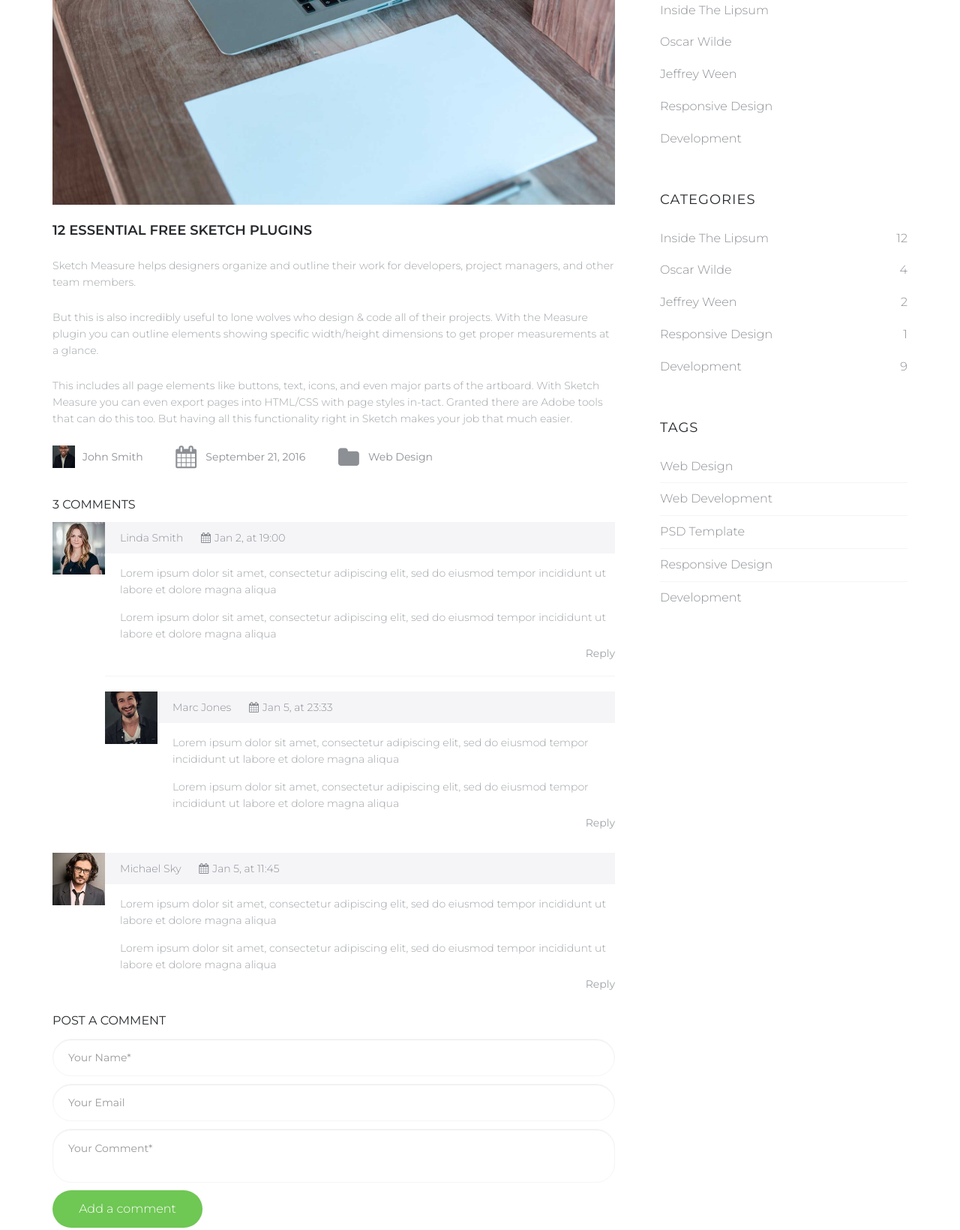
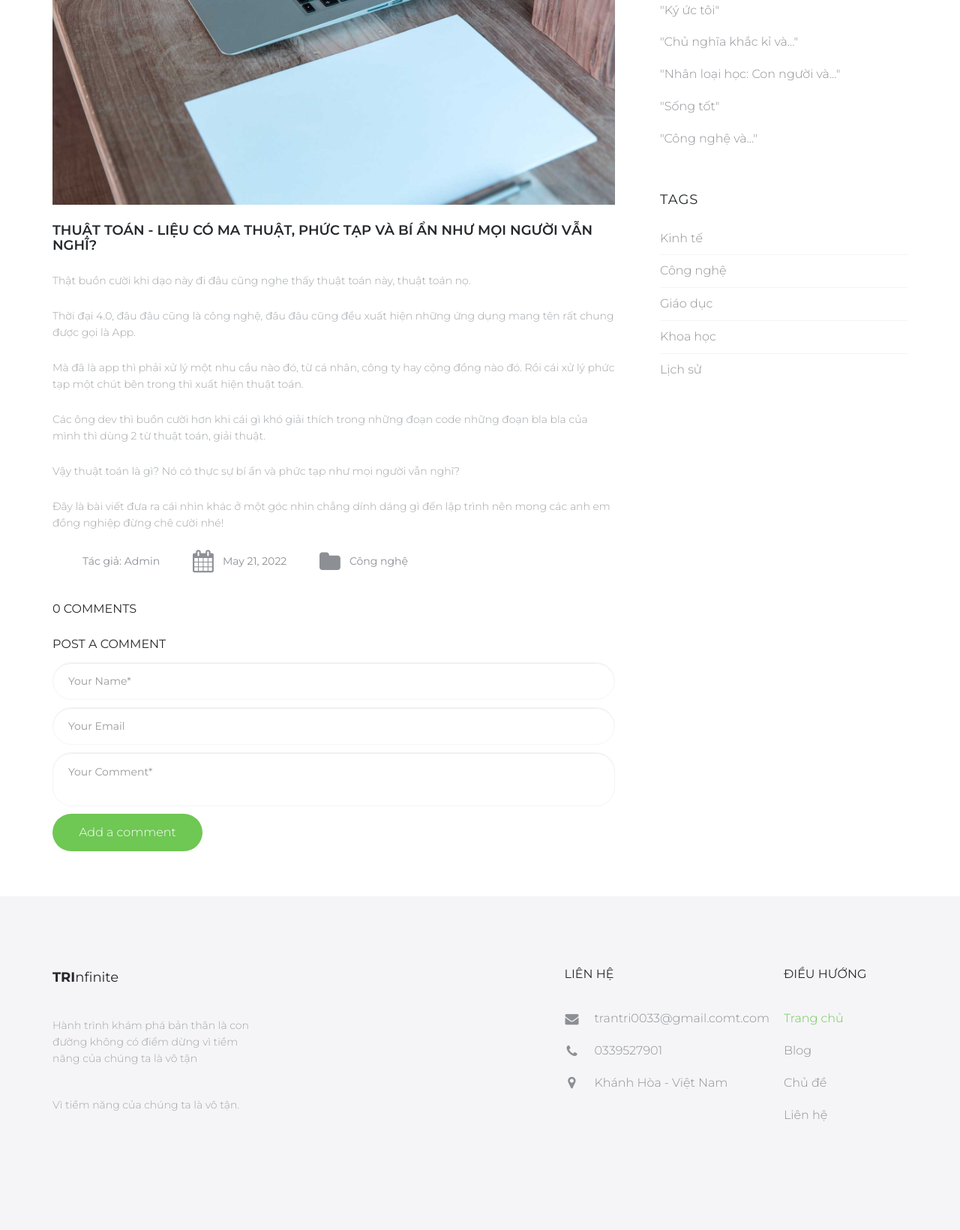
Before and after one commit to QuocTri3105/quoctri3105.github.io, a plain HTML site: page blog-post.html in a window 1280 px wide. Shown: the part 667-2307 px from the top of the page at 75% size. Drawn offline with nearby package versions, Linux system fonts and the light colour scheme.

Commit message:
Add files via upload

```diff
--- a/blog-post.html
+++ b/blog-post.html
@@ -7,7 +7,7 @@
     <meta http-equiv="Content-Type" content="text/html; charset=utf-8">
     <meta http-equiv="X-UA-Compatible" content="IE=edge">
 
-    <title>Blog Post | Agency Perfect</title>
+    <title>Blog Post | TRInfinite</title>
 
     <meta name="description" content="">
     <meta name="author" content="">
@@ -51,7 +51,7 @@
 
                 <div class="navbar-header">
 
-                    <a href="index.html" class="site-title"><span>Agency</span>Perfect</a>
+                    <a href="index.html" class="site-title"><span>TRI</span>nfinite</a>
 
                 </div><!-- /.navbar-header -->
 
@@ -59,19 +59,19 @@
 
                     <ul class="nav navbar-nav navbar-right">
 
-                        <li><a href="index.html">Home</a></li>
+                        <li><a href="index.html">Trang chủ</a></li>
                         <li class="dropdown"><a href="#" class="dropdown-toggle" data-toggle="dropdown">Pages<i class="fa fa-caret-down hidden-xs" aria-hidden="true"></i></a>
 
                             <ul class="dropdown-menu" role="menu" aria-labelledby="menu1">
-                              <li><a href="portfolio.html">Portfolio</a></li>
+                              <li><a href="portfolio.html">Chủ đề</a></li>
                               <li><a href="blog.html">Blog</a></li>
                             </ul>
 
                         </li>
-                        <li><a href="portfolio.html">Portfolio</a></li>
+                        <li><a href="portfolio.html">Chủ đề</a></li>
                         <li class="active"><a href="blog.html">Blog</a></li>
-                        <li><a href="contact.html">Contact</a></li>
-                        <li><a href="ui-elements.html">UI Elements</a></li>
+                        <li><a href="contact.html">Liên hệ</a></li>
+
 
                     </ul>
 
@@ -86,7 +86,7 @@
             <div class="hero-text">
                 <h1>Blog</h1>
                 <ol class="breadcrumb">
-                  <li class="breadcrumb-item"><a href="index.html">Home</a></li>
+                  <li class="breadcrumb-item"><a href="index.html">Trang chủ</a></li>
                   <li class="breadcrumb-item"><a href="blog.html">Blog</a></li>
                   <li class="breadcrumb-item active">Blog post</li>
                 </ol>
@@ -103,86 +103,31 @@
                         <article class="blog-post">
                             <img src="assets/img/portfolio-1.jpg" class="img-res" alt="">
                             <div class="post-content">
-                                <h2 class="post-title">12 Essential Free Sketch Plugins</h2>
-                                <p>Sketch Measure helps designers organize and outline their work for developers, project managers, and other team members.</p>
-                                <p>But this is also incredibly useful to lone wolves who design & code all of their projects. With the Measure plugin you can outline elements showing specific width/height dimensions to get proper measurements at a glance.</p>
-                                <p>This includes all page elements like buttons, text, icons, and even major parts of the artboard. With Sketch Measure you can even export pages into HTML/CSS with page styles in-tact. Granted there are Adobe tools that can do this too. But having all this functionality right in Sketch makes your job that much easier.</p>
-
+                                <h2 class="post-title">Thuật toán - liệu có ma thuật, phức tạp và bí ẩn như mọi người vẫn nghĩ?</h2>
+                                <p>Thật buồn cười khi dạo này đi đâu cũng nghe thấy thuật toán này, thuật toán nọ.</p>
+                                <p>Thời đại 4.0, đâu đâu cũng là công nghệ, đâu đâu cũng đều xuất hiện những ứng dụng mang tên rất chung được gọi là App.</p>
+                                <p>Mà đã là app thì phải xử lý một nhu cầu nào đó, từ cá nhân, công ty hay cộng đồng nào đó. Rồi cái xử lý phức tạp một chút bên trong thì xuất hiện thuật toán.</p>
+                                <p>Các ông dev thì buồn cười hơn khi cái gì khó giải thích trong những đoạn code những đoạn bla bla của mình thì dùng 2 từ thuật toán, giải thuật.</p>
+                                <p>Vậy thuật toán là gì? Nó có thực sự bí ẩn và phức tạp như mọi người vẫn nghĩ?
+                                <P>Đây là bài viết đưa ra cái nhìn khác ở một góc nhìn chẳng dính dáng gì đến lập trình nên mong các anh em đồng nghiệp đừng chê cười nhé!</p>
+                                <p></p>
+                                <p></p>
                                 <div class="post-meta">
                                     <span class="post-author">
-                                        <a href="#"><img class="img-res" src="assets/img/author.jpg" alt=""> John Smith</a>
+                                        <a> Tác giả: Admin</a>
                                     </span>
                                     <span class="post-date">
-                                        <a href=""><i class="fa fa-calendar" aria-hidden="true"></i> September 21, 2016</a>
+                                        <a href=""><i class="fa fa-calendar" aria-hidden="true"></i> May 21, 2022</a>
                                         </span>
                                     <span class="post-category">
-                                        <a href=""><i class="fa fa-folder" aria-hidden="true"></i> Web Design</a>
+                                        <a href=""><i class="fa fa-folder" aria-hidden="true"></i> Công nghệ</a>
                                     </span>
                                 </div><!-- /.post-meta -->
                             </div><!-- /.post-content -->
                         </article><!-- /.blog-post -->
                         <div id="PostComments" class="post-comments">
-                            <h3>3 Comments</h3>
-                            <div class="post-comment">
-
-                                <img class="img-res" src="assets/img/author-2.jpg" alt="">
-
-                                <div class="post-comment-content">
-
-                                    <div class="post-comment-content-details">
-                                        <p class="post-comment-author-name">Linda Smith</p>
-                                        <p class="post-comment-date"><i class="fa fa-calendar" aria-hidden="true"></i>Jan 2, at 19:00</p>
-                                    </div><!-- /.post-content-details -->
-                                    <p class="comment">Lorem ipsum dolor sit amet, consectetur adipiscing elit, sed do eiusmod tempor incididunt ut labore et dolore magna aliqua</p>
-
-                                    <p class="comment">Lorem ipsum dolor sit amet, consectetur adipiscing elit, sed do eiusmod tempor incididunt ut labore et dolore magna aliqua</p>
-                                    <div class="text-right comment-reply">
-                                        <a href="#">Reply</a>
-                                    </div>
-
-                                </div><!-- /.post-comment-content -->
+                            <h3>0 Comments</h3>
                             </div><!-- /.post-comment -->
-                            <div class="replied">
-                                <div class="post-comment">
-
-                                    <img class="img-res" src="assets/img/author-3.jpg" alt="">
-
-                                    <div class="post-comment-content">
-
-                                        <div class="post-comment-content-details">
-                                            <p class="post-comment-author-name">Marc Jones</p>
-                                            <p class="post-comment-date"><i class="fa fa-calendar" aria-hidden="true"></i>Jan 5, at 23:33</p>
-                                        </div><!-- /.post-content-details -->
-                                        <p class="comment">Lorem ipsum dolor sit amet, consectetur adipiscing elit, sed do eiusmod tempor incididunt ut labore et dolore magna aliqua</p>
-
-                                        <p class="comment">Lorem ipsum dolor sit amet, consectetur adipiscing elit, sed do eiusmod tempor incididunt ut labore et dolore magna aliqua</p>
-                                        <div class="text-right comment-reply">
-                                            <a href="#">Reply</a>
-                                        </div>
-
-                                    </div><!-- /.post-comment-content -->
-                                </div><!-- /.post-comment -->
-                            </div><!-- /.replied -->
-                            <div class="post-comment">
-
-                                <img class="img-res" src="assets/img/author-4.jpg" alt="">
-
-                                <div class="post-comment-content">
-
-                                    <div class="post-comment-content-details">
-                                        <p class="post-comment-author-name">Michael Sky</p>
-                                        <p class="post-comment-date"><i class="fa fa-calendar" aria-hidden="true"></i>Jan 5, at 11:45</p>
-                                    </div><!-- /.post-content-details -->
-                                    <p class="comment">Lorem ipsum dolor sit amet, consectetur adipiscing elit, sed do eiusmod tempor incididunt ut labore et dolore magna aliqua</p>
-
-                                    <p class="comment">Lorem ipsum dolor sit amet, consectetur adipiscing elit, sed do eiusmod tempor incididunt ut labore et dolore magna aliqua</p>
-                                    <div class="text-right comment-reply">
-                                        <a href="#">Reply</a>
-                                    </div>
-
-                                </div><!-- /.post-comment-content -->
-                            </div><!-- /.post-comment -->
-                        </div><!-- /#PostComments -->
                         <div class="respond">
                             <h3>Post a Comment</h3>
                             <form class="form-horizontal">
@@ -196,40 +141,30 @@
                     <aside class="col-md-4">
                         <div class="sidebar">
                             <div class="widget search-form">
-                                <h4 class="widget-title">Search the blog</h4>
+                                <h4 class="widget-title">Tìm kiếm</h4>
                                 <form class="form-group">
-                                    <input type="text" class="form-control" placeholder="Search" required>
+                                    <input type="text" class="form-control" placeholder="Nhập từ khóa" required>
                                     <button class="btn btn-green" type="button"><i class="fa fa-search" aria-hidden="true"></i></button>
                                 </form>
                             </div><!-- /.search-form -->
                             <div class="widget widget-recent-posts">
-                                <h4 class="widget-title">Recent posts</h4>
+                                <h4 class="widget-title">Bài viết mới nhất</h4>
                                 <ul class="list-unstyled">
-                                    <li><a href="#">Inside The Lipsum</a></li>
-                                    <li><a href="#">Oscar Wilde</a></li>
-                                    <li><a href="#">Jeffrey Ween</a></li>
-                                    <li><a href="#">Responsive Design</a></li>
-                                    <li><a href="#">Development</a></li>
+                                    <li><a href="#">"Ký ức tôi"</a></li>
+                                    <li><a href="#">"Chủ nghĩa khắc kỉ và..."</a></li>
+                                    <li><a href="#">"Nhân loại học: Con người và..." </a></li>
+                                    <li><a href="#">"Sống tốt"</a></li>
+                                    <li><a href="#">"Công nghệ và..."</a></li>
                                 </ul>
                             </div><!-- /.widget-recent-posts -->
-                            <div class="widget widget-categories">
-                                <h4 class="widget-title">Categories</h4>
-                                <ul class="list-unstyled">
-                                    <li><a href="#">Inside The Lipsum <span>12</span></a></li>
-                                    <li><a href="#">Oscar Wilde<span>4</span></a></li>
-                                    <li><a href="#">Jeffrey Ween<span>2</span></a></li>
-                                    <li><a href="#">Responsive Design<span>1</span></a></li>
-                                    <li><a href="#">Development<span>9</span></a></li>
-                                </ul>
-                            </div><!-- /.widget-categories -->
                             <div class="widget widget-tags">
                                 <h4 class="widget-title">Tags</h4>
                                 <ul class="list-unstyled">
-                                    <li><a href="#">Web Design</a></li>
-                                    <li><a href="#">Web Development</a></li>
-                                    <li><a href="#">PSD Template</a></li>
-                                    <li><a href="#">Responsive Design</a></li>
-                                    <li><a href="#">Development</a></li>
+                                    <li><a href="#">Kinh tế</a></li>
+                                    <li><a href="#">Công nghệ</a></li>
+                                    <li><a href="#">Giáo dục</a></li>
+                                    <li><a href="#">Khoa học</a></li>
+                                    <li><a href="#">Lịch sử</a></li>
                                 </ul>
                             </div><!-- /.widget-tags -->
                         </div><!-- /.sidebar -->
@@ -244,27 +179,26 @@
         <div class="container">
             <div class="row">
                 <div class="col-md-3 col-sm-4 col-xs-6">
-                    <a class="site-title"><span>Agency</span>Perfect</a>
-                    <p>We're a digital agency focused on creative and results-driven solutions.</p>
-                    <p>We measure our success by the results we drive for our clients.</p>
+                    <a class="site-title"><span>TRI</span>nfinite</a>
+                    <p>Hành trình khám phá bản thân là con đường không có điểm dừng vì tiềm năng của chúng ta là vô tận</p>
+                    <p>Vì tiềm năng của chúng ta là vô tận.</p>
                 </div>
                 <div class="col-lg-offset-4 col-md-3 col-sm-4 col-md-offset-2 col-sm-offset-0 col-xs-6 ">
-                    <h3>Keep in touch</h3>
+                    <h3>Liên hệ</h3>
                     <ul class="list-unstyled contact-links">
-                        <li><i class="fa fa-envelope" aria-hidden="true"></i><a href="mailto:info@agencyperfect.com">info@agencyperfect.com</a></li>
-                        <li><i class="fa fa-phone" aria-hidden="true"></i><a href="tel:+37400800000">+374 (00) 80 00 00 </a></li>
-                        <li><i class="fa fa-fax" aria-hidden="true"></i><a href="+37400900000">+374 (00) 90 00 00</a></li>
-                        <li><i class="fa fa-map-marker" aria-hidden="true"></i><p>20 Leo, Armenia</p></li>
+                        <li><i class="fa fa-envelope" aria-hidden="true"></i><a href="">trantri0033@gmail.comt.com</a></li>
+                        <li><i class="fa fa-phone" aria-hidden="true"></i><a href="">0339527901 </a></li>
+                        <li><i class="fa fa-map-marker" aria-hidden="true"></i><p>Khánh Hòa - Việt Nam</p></li>
                     </ul>
                 </div>
                 <div class="clearfix visible-xs"></div>
                 <div class="col-lg-2 col-md-3 col-sm-4 col-xs-6">
-                    <h3>Featured links</h3>
+                    <h3>Điều hướng</h3>
                     <ul class="list-unstyled">
-                        <li class="active"><a href="index.html">Home</a></li>
+                        <li class="active"><a href="index.html">Trang chủ</a></li>
                         <li><a href="blog.html">Blog</a></li>
-                        <li><a href="portfolio.html">Porfolio</a></li>
-                        <li><a href="contact.html">Contact</a></li>
+                        <li><a href="portfolio.html">Chủ đề</a></li>
+                        <li><a href="contact.html">Liên hệ</a></li>
                     </ul>
                 </div>
             </div>
@@ -282,7 +216,7 @@
                     </div>
                     <div class="col-xs-4">
                         <div class="text-right">
-                            <p>&copy; AgencyPerfect</p>
+                            <p>&copy;TRInfinite</p>
                             <p>All Rights Reserved</p>
                         </div>
                     </div>
```
Also changed, not shown: blog.html (+20 -30 lines), contact.html (+33 -38 lines), index.html (+2 -2 lines), portfolio-item.html (+1 -1 lines), portfolio.html (+1 -1 lines).
